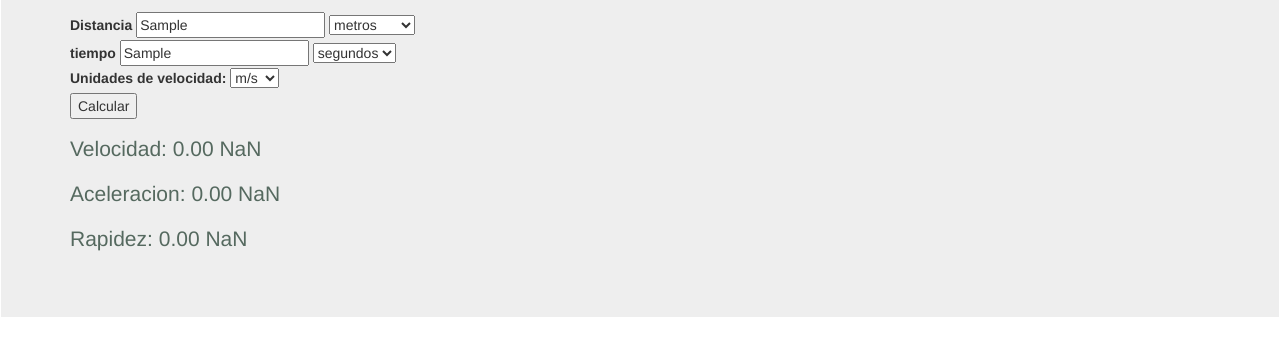
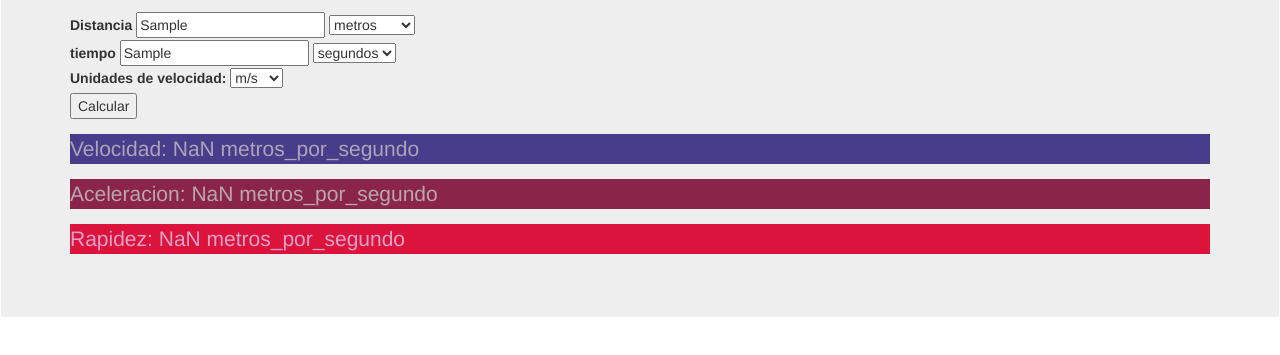
Before and after one commit to AreYouSatisfied/Fisica, a plain HTML site: page index.html in a window 1280 px wide. Both pictures are taken after typing "Sample", "Sample" into the empty fields and a click on the button "Calcular". Shown: the part 239-594 px from the top of the page. Drawn offline with nearby package versions, Linux system fonts and the light colour scheme.

Commit message:
Add files via upload

```diff
--- a/index.html
+++ b/index.html
@@ -44,7 +44,7 @@
                 <select id="velocidadUnidad">
                     <option value="metros_por_segundo">m/s</option>
                     <option value="pies_por_segundo">ft/s</option>
-                    <option value="kilometros_por_hora">k/h</option>
+                    <option value="kilometros_por_hora">km/h</option>
                     <option value="millas_por_hora">mi/h</option>
                 </select>
 
@@ -55,9 +55,9 @@
               </form>
               <p id="resultado"></p>
 
-              <p style="color:#55695f;">Velocidad: <span id="velocidad"></span></p>
-              <p style="color:#55695f;">Aceleracion: <span id="aceleracion"></span></p>
-              <p style="color:#55695f;">Rapidez: <span id="rapidez"></span></p>
+              <p style="color:#ada4b9; background-color: darkslateblue;">Velocidad: <span id="velocidad"></span></p>
+              <p style="color:#b9a6af; background-color:#8a244b ;">Aceleracion: <span id="aceleracion"></span></p>
+              <p style="color:#dfa1c7; background-color: crimson;">Rapidez: <span id="rapidez"></span></p>
             </nav>
             </div>
           </div>
@@ -67,9 +67,9 @@
 
                 const distancia= parseFloat(document.getElementById('distancia').value);
                 const tiempo= parseFloat(document.getElementById('tiempo').value);
-                const distanciaUnidad= parseFloat(document.getElementById('distanciaUnidad').value);
-                const tiempoUnidad= parseFloat(document.getElementById('tiempoUnidad').value);
-                const velocidadUnidad= parseFloat(document.getElementById('velocidadUnidad').value);
+                const distanciaUnidad= document.getElementById('distanciaUnidad').value;
+                const tiempoUnidad= document.getElementById('tiempoUnidad').value;
+                const velocidadUnidad= document.getElementById('velocidadUnidad').value;
 
 
                 //Convertir Unidades a Sistema Metrico(SI)
@@ -104,7 +104,7 @@
                     aceleracion = velocidad/tiempoSI
                 }
                 else if (velocidadUnidad==='kilometros_por_hora'){
-                    velocidad = (distanciaSI/1000) / (tiempoSI/3600);
+                    velocidad = (distanciaSI*1000) / (tiempoSI*3600);
                     rapidez = velocidad //esta no es la formula
                     aceleracion = velocidad/tiempoSI
                 }
@@ -122,7 +122,6 @@
                 document.getElementById('rapidez').textContent=rapidez.toFixed(2) + ' ' + velocidadUnidad;
 
                 document.getElementById('resultado').innerHTML=resultados;
-
             }
 
           </script>
```
